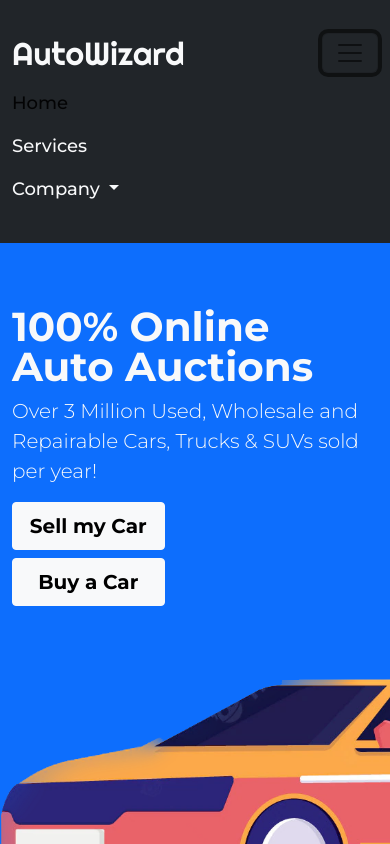
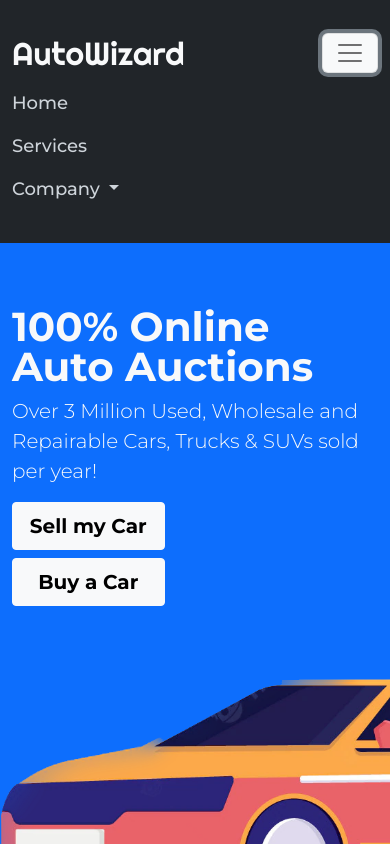
Before and after one commit to Madhawa97/the-autowizard, a plain HTML site: page index.html in a window 390 px wide. Both pictures are taken after a click on the button "Toggle navigation". Shown: the top 844 px of the page. Drawn offline with Linux system fonts and the dark colour scheme.

Commit message:
Update automatic darkmode settings

```diff
--- a/assets/css/global-css.css
+++ b/assets/css/global-css.css
@@ -33,11 +33,32 @@ body {
     }
 
     #nav-brand, .navbar-nav li a {
+        color: var(--bs-gray-400);
+    }
+
+    #cards-container {
+        color: var(--bs-dark);
+    }
+
+    #header {
+        color: var(--bs-dark);
+        background-color: var(--bs-dark);
+    }
+
+    .dropdown:hover>.dropdown-menu {
+        background-color: var(--bs-dark);
+    }
+
+    .nav-item:hover>.nav-link {
         color: var(--bs-light);
     }
 
-    .active {
-        color: '#fff'
+    .navbar-toggler {
+        background-color: var(--bs-light);
+        color: var(--bs-gray-600);
     }
 
+    #nav-brand {
+        color: var(--bs-light);
+    }
 }
--- a/assets/html/header.html
+++ b/assets/html/header.html
@@ -1,7 +1,7 @@
 <body>
 <nav class="navbar navbar-expand-md my-3">
     <div class="container">
-        <a class="navbar-brand" id="nav-brand" href="#">AutoWizard</a>
+        <a class="navbar-brand" id="nav-brand" href="./../../">AutoWizard</a>
         <button class="navbar-toggler" type="button" data-bs-toggle="collapse" data-bs-target="#navbarSupportedContent"
             aria-controls="navbarSupportedContent" aria-expanded="false" aria-label="Toggle navigation">
             <span class="navbar-toggler-icon"></span>
@@ -9,13 +9,13 @@
         <div class="collapse navbar-collapse" id="navbarSupportedContent">
             <ul class="navbar-nav ms-auto mb-2 mb-lg-0">
                 <li class="nav-item px-md-3">
-                    <a class="nav-link active" aria-current="page" href="./../../">Home</a>
+                    <a class="nav-link" aria-current="page" href="./../../">Home</a>
                 </li>
                 <li class="nav-item px-md-3">
                     <a class="nav-link" href="./../../services/">Services</a>
                 </li>
                 <li class="nav-item px-md-3 dropdown">
-                    <a class="nav-link dropdown-toggle" href="#" role="button" data-bs-toggle="dropdown"
+                    <a class="nav-link dropdown-toggle" role="button" data-bs-toggle="dropdown"
                         aria-expanded="false">
                         Company
                     </a>
```
